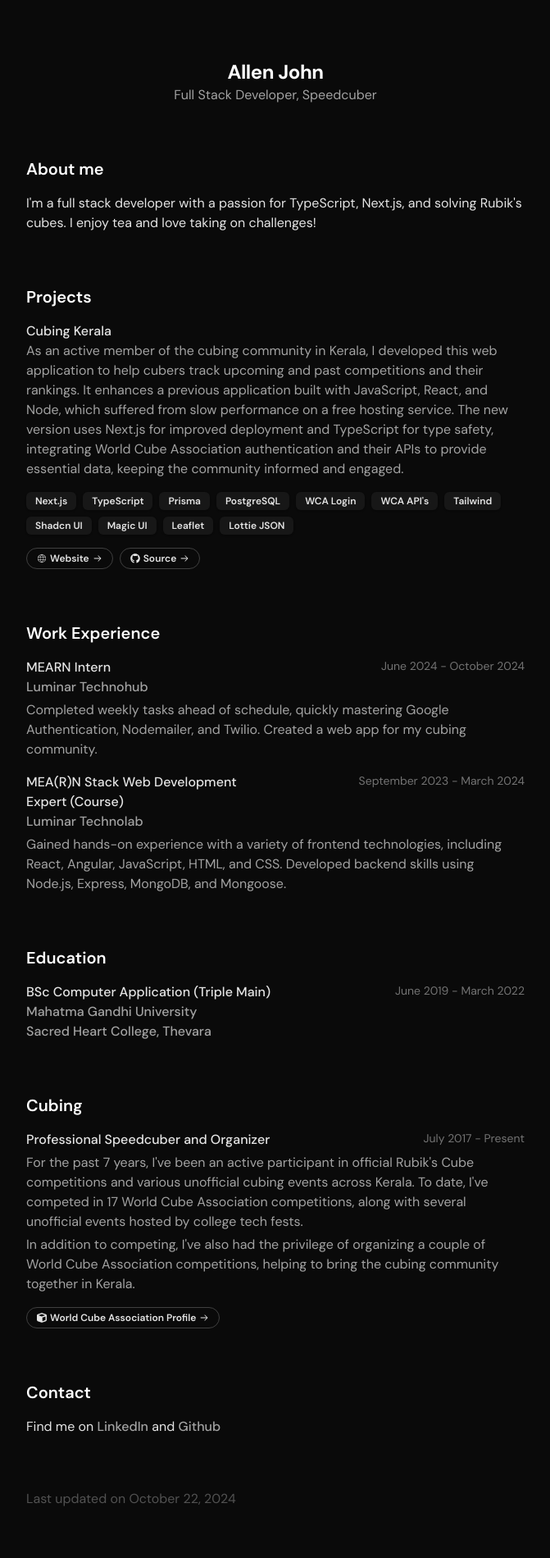
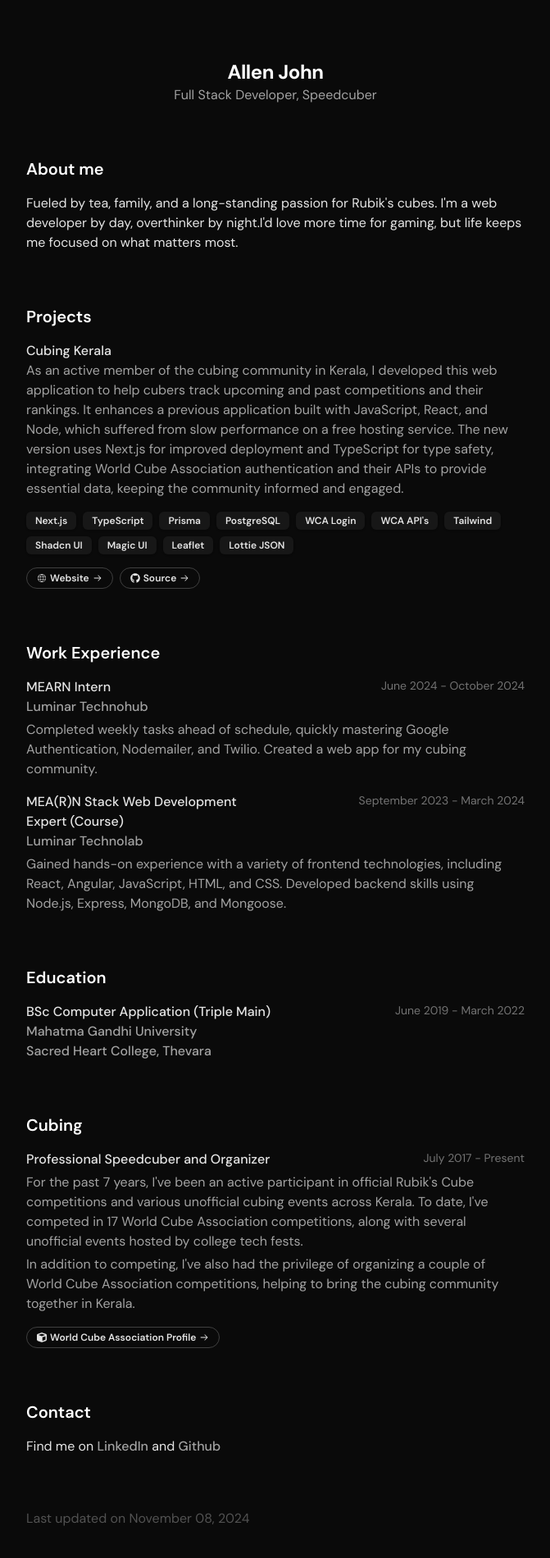
Before and after one commit to allenjohn07/allenjohn.online, a Next.js app: page / in a window 1280 px wide. Shown: the top 1900 px of the page at 82% size, without its empty margins (304-975 px from the left). Built offline with nearby package versions, Linux system fonts and the light colour scheme.

Commit message:
About me

```diff
--- a/components/portfolio.tsx
+++ b/components/portfolio.tsx
@@ -52,7 +52,7 @@ export default function PortfolioComponent() {
             <section className="mb-16">
                 <h2 className="text-xl font-semibold mb-4">About me</h2>
                 <p className="text-neutral-200">
-                    I&apos;m a full stack developer with a passion for TypeScript, Next.js, and solving Rubik&apos;s cubes. I enjoy tea and love taking on challenges!
+                    Fueled by tea, family, and a long-standing passion for Rubik&apos;s cubes. I&apos;m a web developer by day, overthinker by night.I&apos;d love more time for gaming, but life keeps me focused on what matters most.
                 </p>
             </section>
 
@@ -150,7 +150,7 @@ export default function PortfolioComponent() {
                     Find me on <span onClick={() => handleLinkedInRedirect()} className="text-neutral-400 font-medium transition ease-out hover:text-blue-300 hover:duration-300 cursor-pointer">LinkedIn</span> and <span onClick={() => handleGithubRedirect()} className="text-neutral-400 font-medium transition ease-out hover:text-blue-300 hover:duration-300 cursor-pointer">Github</span>
                 </p>
             </footer>
-            <p className="text-neutral-600">Last updated on October 22, 2024</p>
+            <p className="text-neutral-600">Last updated on November 08, 2024</p>
         </div>
     )
 }
```
